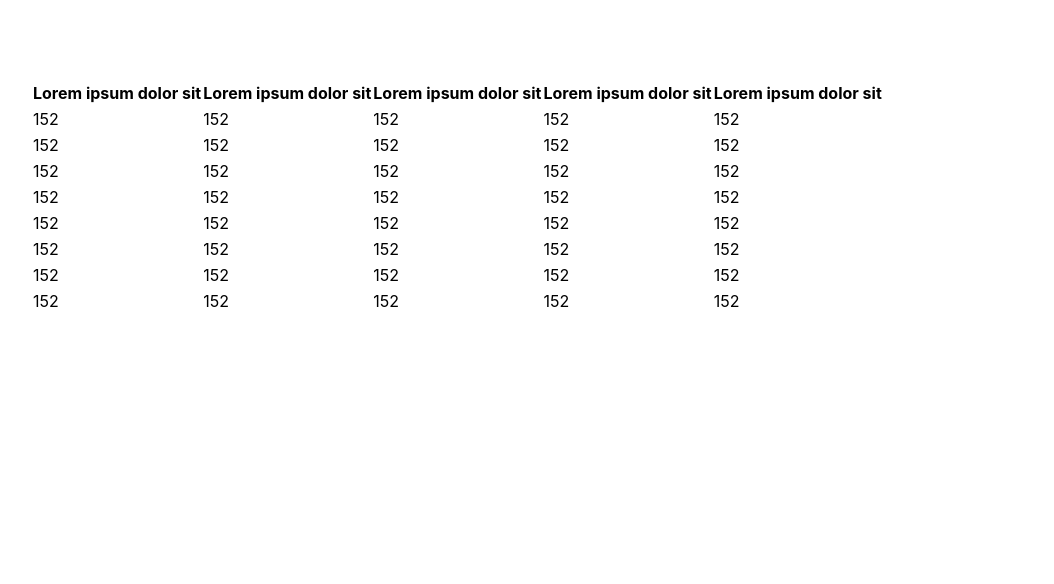
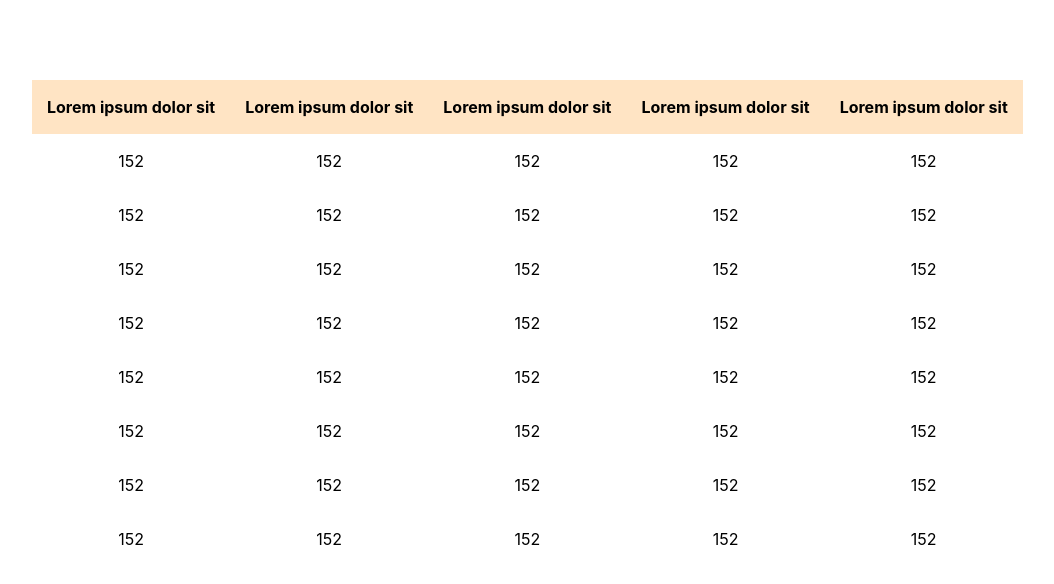
Before and after one commit to mmakina/animated-lab-reports, a PHP site: page / in a window 1280 px wide. Shown: the top 584 px of the page, without its empty margins (48-1102 px from the left). Run offline with PHP 8.4, Linux system fonts and the light colour scheme; some libraries are stand-ins or nearby versions.

Commit message:
Created the table padding

```diff
--- a/resources/sass/utilities/_tables.scss
+++ b/resources/sass/utilities/_tables.scss
@@ -0,0 +1,37 @@
+.table{
+
+}
+.table_header{
+
+}
+.table_header_row{
+
+}
+.table_header_data{
+    padding:15px 15px 15px 15px;
+}
+.table_body{
+
+}
+.table_body_row{
+
+}
+.table_body_data{
+    padding:15px 15px 15px 15px;
+    text-align: center;
+}
+
+/* Element | http://localhost:8000/ */
+
+.table_header_row {
+    padding-top: 50px;
+  }
+
+
+  .table_header {
+    /* padding: 800p\[; */
+    /* padding: 800p\[x; */
+    background: bisque;
+    display: table-header-group;
+    padding: 800px;
+  }
--- a/resources/views/index.view.php
+++ b/resources/views/index.view.php
@@ -1,72 +1,72 @@
 <?php require_once "layouts/header.view.php"; ?>
 
 <div class="pt-20 px-20">
-    <table>
-        <thead>
-            <tr>
-                <th>Lorem ipsum dolor sit</th>
-                <th>Lorem ipsum dolor sit</th>
-                <th>Lorem ipsum dolor sit</th>
-                <th>Lorem ipsum dolor sit</th>
-                <th>Lorem ipsum dolor sit</th>
+    <table class="table">
+        <thead class="table_header">
+            <tr class="table_header_row">
+                <th class="table_header_data">Lorem ipsum dolor sit</th>
+                <th class="table_header_data">Lorem ipsum dolor sit</th>
+                <th class="table_header_data">Lorem ipsum dolor sit</th>
+                <th class="table_header_data">Lorem ipsum dolor sit</th>
+                <th class="table_header_data">Lorem ipsum dolor sit</th>
             </tr>
         </thead>
-        <tbody>
-            <tr>
-                <td>152</td>
-                <td>152</td>
-                <td>152</td>
-                <td>152</td>
-                <td>152</td>
+        <tbody class="table_body">
+            <tr class="table_body_row">
+                <td class="table_body_data">152</td>
+                <td class="table_body_data">152</td>
+                <td class="table_body_data">152</td>
+                <td class="table_body_data">152</td>
+                <td class="table_body_data">152</td>
             </tr>
-            <tr>
-                <td>152</td>
-                <td>152</td>
-                <td>152</td>
-                <td>152</td>
-                <td>152</td>
+            <tr class="table_body_row">
+                <td class="table_body_data">152</td>
+                <td class="table_body_data">152</td>
+                <td class="table_body_data">152</td>
+                <td class="table_body_data">152</td>
+                <td class="table_body_data">152</td>
             </tr>
-            <tr>
-                <td>152</td>
-                <td>152</td>
-                <td>152</td>
-                <td>152</td>
-                <td>152</td>
+            <tr class="table_body_row">
+                <td class="table_body_data">152</td>
+                <td class="table_body_data">152</td>
+                <td class="table_body_data">152</td>
+                <td class="table_body_data">152</td>
+                <td class="table_body_data">152</td>
             </tr>
-            <tr>
-                <td>152</td>
-                <td>152</td>
-                <td>152</td>
-                <td>152</td>
-                <td>152</td>
+            <tr class="table_body_row">
+                <td class="table_body_data">152</td>
+                <td class="table_body_data">152</td>
+                <td class="table_body_data">152</td>
+                <td class="table_body_data">152</td>
+                <td class="table_body_data">152</td>
             </tr>
-            <tr>
-                <td>152</td>
-                <td>152</td>
-                <td>152</td>
-                <td>152</td>
-                <td>152</td>
+            <tr class="table_body_row">
+                <td class="table_body_data">152</td>
+                <td class="table_body_data">152</td>
+                <td class="table_body_data">152</td>
+                <td class="table_body_data">152</td>
+                <td class="table_body_data">152</td>
             </tr>
-            <tr>
-                <td>152</td>
-                <td>152</td>
-                <td>152</td>
-                <td>152</td>
-                <td>152</td>
+            <tr class="table_body_row">
+                <td class="table_body_data">152</td>
+                <td class="table_body_data">152</td>
+                <td class="table_body_data">152</td>
+                <td class="table_body_data">152</td>
+                <td class="table_body_data">152</td>
             </tr>
-            <tr>
-                <td>152</td>
-                <td>152</td>
-                <td>152</td>
-                <td>152</td>
-                <td>152</td>
+            <tr class="table_body_row">
+                <td class="table_body_data">152</td>
+                <td class="table_body_data">152</td>
+                <td class="table_body_data">152</td>
+                <td class="table_body_data">152</td>
+                <td class="table_body_data">152</td>
             </tr>
-            <tr>
-                <td>152</td>
-                <td>152</td>
-                <td>152</td>
-                <td>152</td>
-                <td>152</td>
+            <tr class="table_body_row">
+                <td class="table_body_data">152</td>
+                <td class="table_body_data">152</td>
+                <td class="table_body_data">152</td>
+                <td class="table_body_data">152</td>
+                <td class="table_body_data">152</td>
             </tr>
         </tbody>
 
```
Also changed, not shown: public/css/app.css, public/js/app.js.
